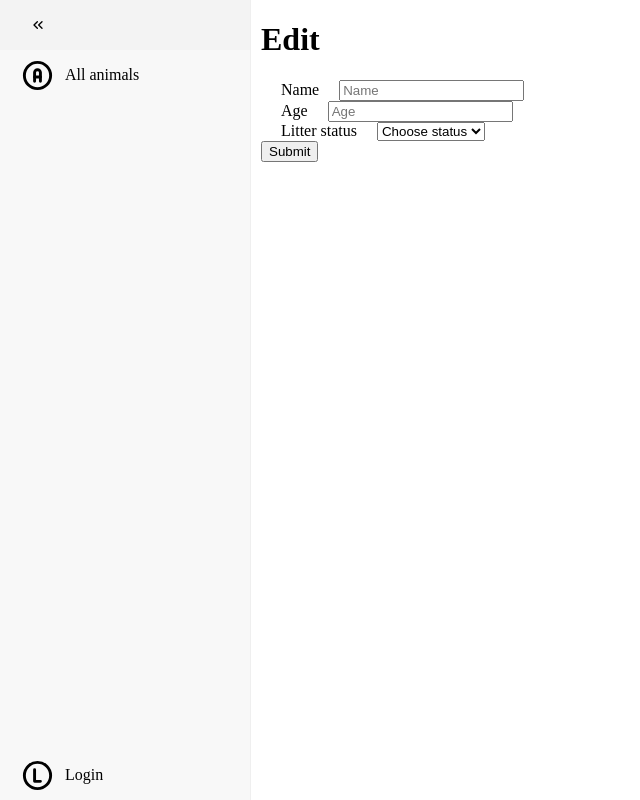
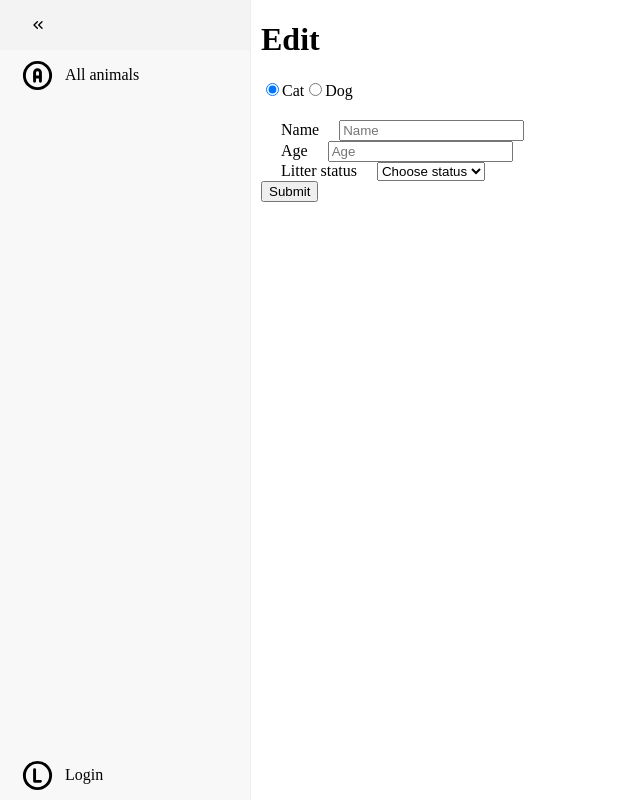
Before and after one commit to Dracules/Pets-manager, a React (Vite) app in the folder client/: page /edit in a window 1280 px wide. Shown: the whole page, without its empty margins (0-640 px from the left). Built offline with nearby package versions, Linux system fonts and the light colour scheme.

Commit message:
feat: add route to AnimalEditorPage in 'edit' mode

```diff
--- a/client/src/shared/routes/routes.tsx
+++ b/client/src/shared/routes/routes.tsx
@@ -20,7 +20,8 @@ export function AppRoutes() {
         <Route path="mycats" element={<UserCatsPage />} />
         <Route path="mydogs" element={<UserDogsPage />} />
         <Route path="login" element={<LoginPage />} />
-        <Route path="edit" element={<AnimalEditorPage />} />
+        <Route path="edit" element={<AnimalEditorPage mode="create" />} />
+        <Route path="edit/:id" element={<AnimalEditorPage mode="edit" />} />
       </Route>
     </Routes>
   );
```
